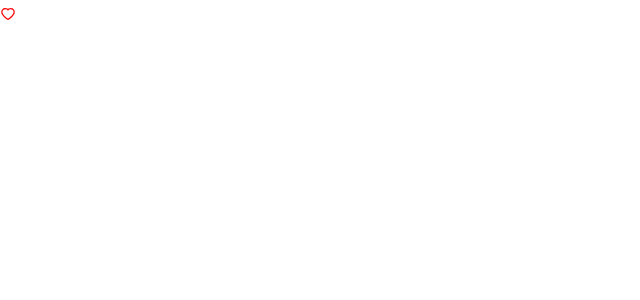
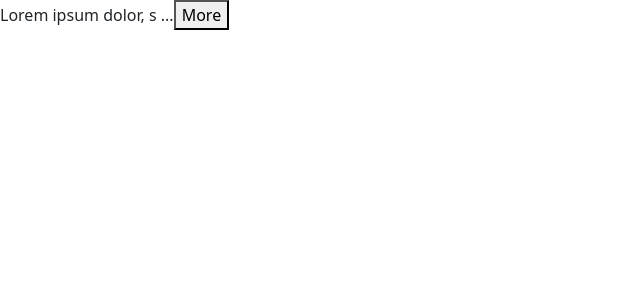
Before and after one commit to Gilocah28/PracticeReact, a React (Vite) app: page / in a window 1280 px wide. Shown: the top 300 px of the page, without its empty margins (0-640 px from the left). Built offline with nearby package versions, Linux system fonts and the light colour scheme.

Commit message:
Expandable text Done

```diff
--- a/src/App.jsx
+++ b/src/App.jsx
@@ -5,6 +5,8 @@ import StylingComponent from './Components/StylingComponents/StylingComponent'
 import StateAndPropsCom from './Components/StateAndProps/StateAndPropsCom'
 import PropsComponent from './Components/StateAndProps/PropsComponent'
 import ExerciseComponent from './Components/StateAndProps/exercise/ExerciseComponent'
+import ExpandableTextComponents from './Components/StateAndProps/exercise/ExpandableTextComponents'
+import ParentComponent from './Components/StateAndProps/exercise/ParentComponent'
 
 
 
@@ -19,7 +21,9 @@ function App() {
       {/* <PropsComponent/> */}
 
 
-    <ExerciseComponent/>
+    {/* <ExerciseComponent/> */}
+
+    <ParentComponent/>
     </div>
   )
 }
--- /dev/null
+++ b/src/Components/StateAndProps/exercise/ExpandableTextComponents.jsx
@@ -0,0 +1,24 @@
+import React, { useState } from "react";
+
+const ExpandableTextComponents = ({ children, maxChars }) => {
+  const [showFullText, setShowFullText] = useState(false);
+  const text = showFullText ? children : children.substring(0, maxChars);
+
+  if (children.length <= maxChars) {
+    return <div>{children}</div>;
+  }
+
+  return (
+    <div>
+      {text} ...
+
+      <button
+        onClick={() => setShowFullText((prevState) => (prevState = !prevState))}
+      >
+        {showFullText ? "Less" : "More"}
+      </button>
+    </div>
+  );
+};
+
+export default ExpandableTextComponents;
--- /dev/null
+++ b/src/Components/StateAndProps/exercise/ParentComponent.jsx
@@ -0,0 +1,19 @@
+import React from "react";
+import ExpandableTextComponents from "./ExpandableTextComponents";
+
+const ParentComponent = () => {
+  return (
+    <>
+      <ExpandableTextComponents maxChars={20}>
+        Lorem ipsum dolor, sit amet consectetur adipisicing elit. Ducimus
+        facilis nostrum vitae adipisci molestias illo aperiam pariatur autem.
+        Inventore laudantium, sapiente aperiam commodi consequuntur laboriosam
+        similique maxime ex nihil culpa at facere nemo accusantium nam fugiat
+        pariatur officiis, illo quibusdam dolorem, quisquam itaque quod. Non
+        modi iure mollitia alias perspiciatis!
+      </ExpandableTextComponents>
+    </>
+  );
+};
+
+export default ParentComponent;
```
